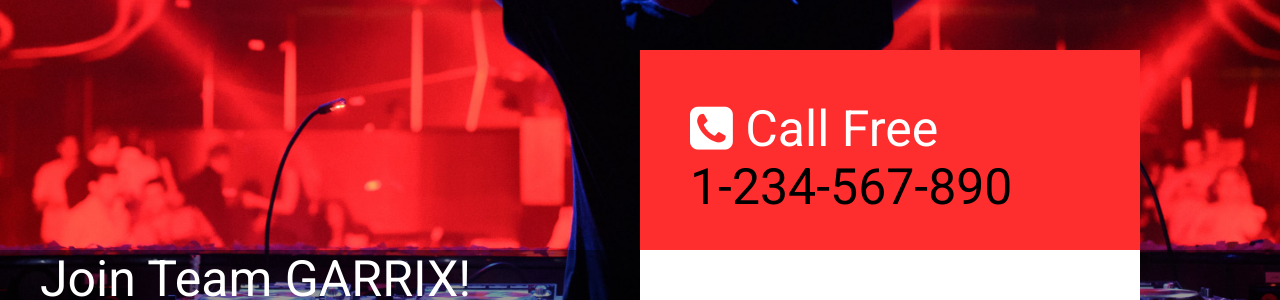
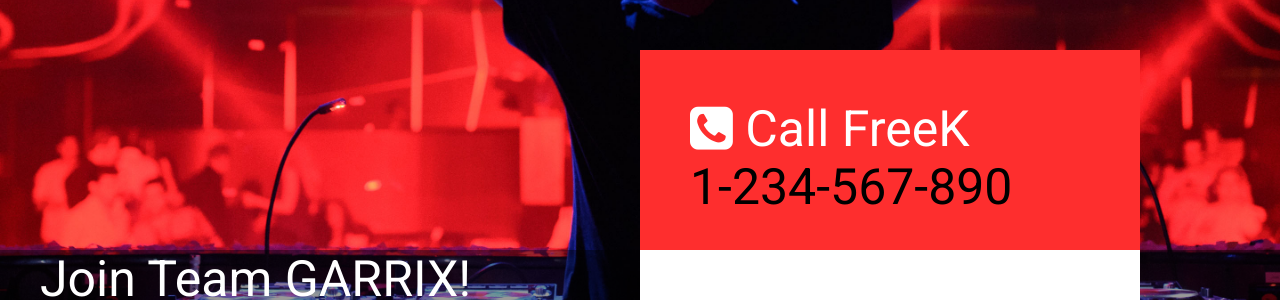
Before and after one commit to BramVugts/ferrydreck, a PHP site: page / in a window 1280 px wide. Shown: the part 626-926 px from the top of the page. Run offline with PHP 8.4, Linux system fonts and the light colour scheme; some libraries are stand-ins or nearby versions.

Commit message:
call freek

```diff
--- a/index.php
+++ b/index.php
@@ -28,7 +28,7 @@
         <div class="slider">
             <div class="blok2">
                 <div class="textblok">
-                    <span class="icoon"><i class="fa fa-phone-square"></i>&nbsp;Call Free</span><br />
+                    <span class="icoon"><i class="fa fa-phone-square"></i>&nbsp;Call FreeK</span><br />
                     1-234-567-890
                 </div>
             </div>
```
